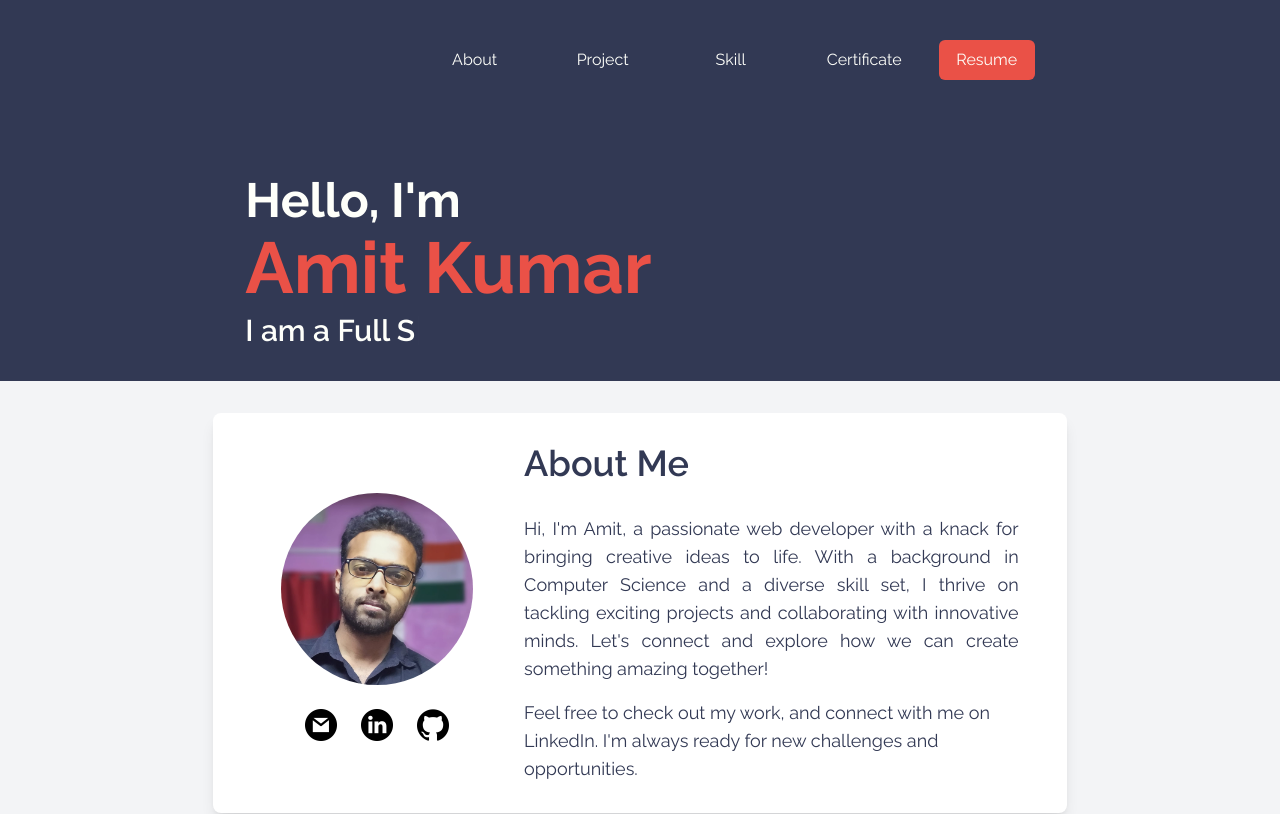
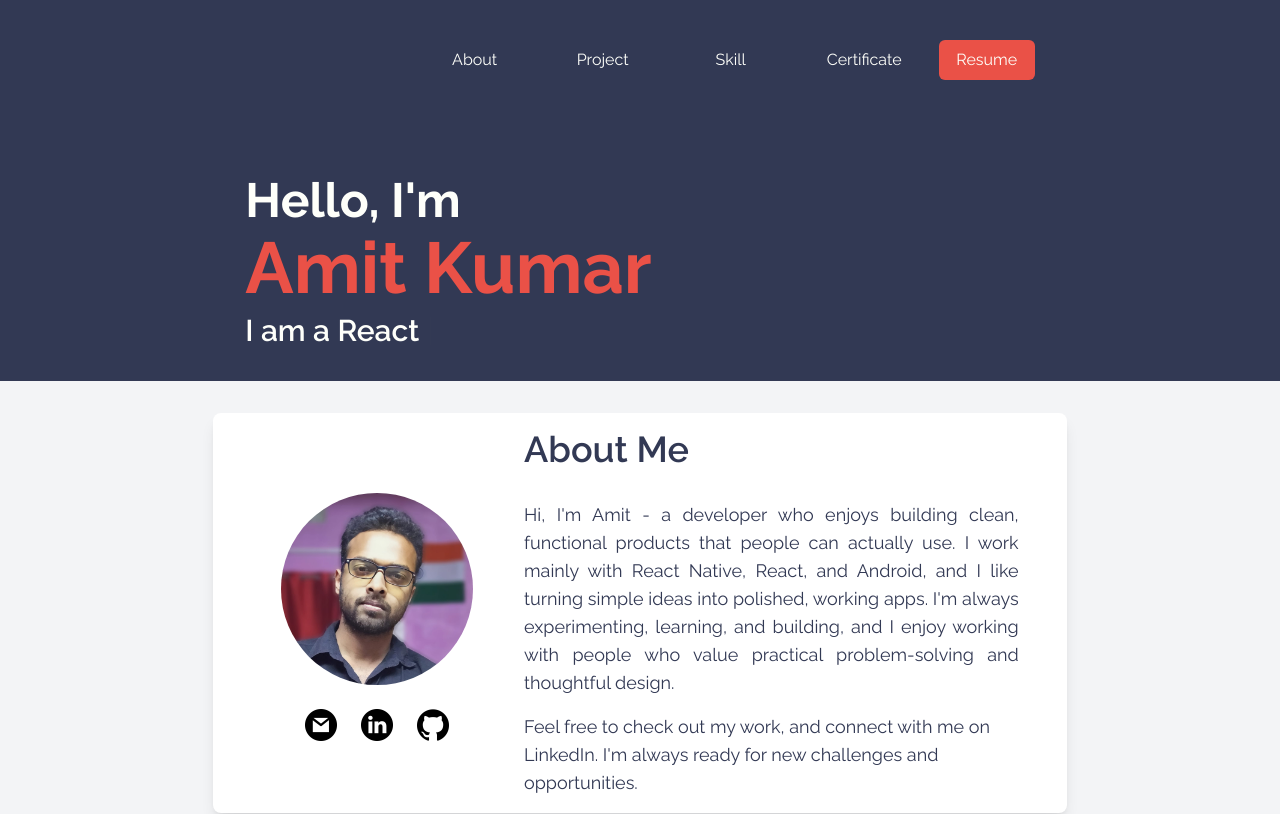
Before and after one commit to amit265/resume-website, a React (Vite) app: page / in a window 1280 px wide. Shown: the top 814 px of the page. Built offline with nearby package versions, Linux system fonts and the light colour scheme.

Commit message:
resume updated

```diff
--- a/index.html
+++ b/index.html
@@ -7,11 +7,11 @@
   <meta charset="UTF-8">
   <meta name="viewport" content="width=device-width, initial-scale=1.0">
   <meta name="description"
-    content="Full stack web developer with expertise in React, JavaScript, Tailwind CSS, Express, Node.js, and MongoDB. Explore my projects and professional achievements.">
+    content="React Native developer with expertise in React, JavaScript, Tailwind CSS, Express, Node.js, and MongoDB. Explore my projects and professional achievements.">
   <meta name="keywords"
-    content="Full Stack Developer, Web Developer, React, JavaScript, Tailwind CSS, Express, Node.js, MongoDB, Projects, Portfolio, web development, web designing">
+    content="React Native Developer, Web Developer, React, JavaScript, Tailwind CSS, Express, Node.js, MongoDB, Projects, Portfolio, web development, web designing">
   <meta name="author" content="Amit Kumar">
-  <title>Amit Kumar - Full Stack Web Developer</title>
+  <title>Amit Kumar - React Native Developer</title>
   <link rel="preconnect" href="https://fonts.googleapis.com">
   <link rel="preconnect" href="https://fonts.gstatic.com" crossorigin>
   <link href="https://fonts.googleapis.com/css2?family=Raleway:ital,wght@0,100..900;1,100..900&display=swap"
--- a/src/components/About.jsx
+++ b/src/components/About.jsx
@@ -52,14 +52,10 @@ function About() {
         </h2>
 
         <p className=" mx-auto text-base sm:text-lg px-2 text-justify pt-4">
-          Hi, I'm Amit, a passionate web developer with a knack for bringing
-          creative ideas to life. With a background in Computer Science and a
-          diverse skill set, I thrive on tackling exciting projects and
-          collaborating with innovative minds. Let's connect and explore how we
-          can create something amazing together!
+          Hi, I&apos;m Amit - a developer who enjoys building clean, functional products that people can actually use. I work mainly with React Native, React, and Android, and I like turning simple ideas into polished, working apps. I&apos;m always experimenting, learning, and building, and I enjoy working with people who value practical problem-solving and thoughtful design.
         </p>
         <p className=" mx-auto text-base sm:text-lg px-2 text-start pt-4">
-          Feel free to check out my work, and connect with me on LinkedIn. I'm
+          Feel free to check out my work, and connect with me on LinkedIn. I&apos;m
           always ready for new challenges and opportunities.
         </p>
       </div>
--- a/src/components/Header.jsx
+++ b/src/components/Header.jsx
@@ -5,7 +5,7 @@ import Hamburger from "hamburger-react";
 function Header() {
   const phrases = [
     "Web Developer.",
-    "Full Stack Developer.",
+    "React Native Developer.",
     "Mobile App Developer.",
   ];
 
```
Also changed, not shown: 1 other file (tests, documents, lock files or other folders).
